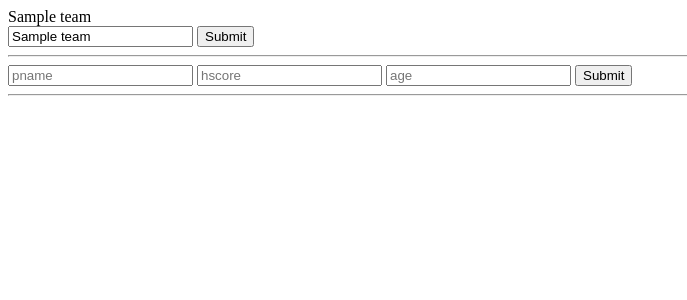
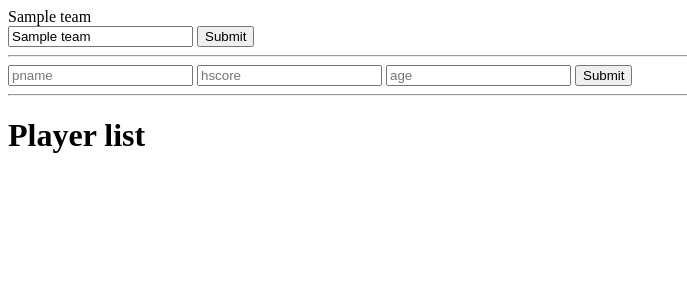
Before and after one commit to aaquib19/team-play-ajax, a Django app: page /delete-team/1/1 in a window 1280 px wide. Shown: the top 300 px of the page, without its empty margins (0-687 px from the left). Run offline with Django 3.2, Linux system fonts and the light colour scheme; tables that the repository leaves empty hold one stand-in row (values such as "Sample post"); data that the repository does not hold is empty; some libraries are stand-ins or nearby versions.

Commit message:
fixed bug in edit url

```diff
--- a/team/views.py
+++ b/team/views.py
@@ -24,9 +24,8 @@ def create_team(request):
 
 def edit_team(request,pk):
     print("in create team")
-    # print(pk)
 
-    # obj.name =
+    obj = Team.objects.get(pk=pk)
 
     print(request.POST)
     if request.POST:
@@ -34,15 +33,12 @@ def edit_team(request,pk):
         plist = players.split(",")
         plist =plist[:-1]
         tname  = request.POST.get("tname")
-        obj = Team.objects.get(pk=pk)
         print(tname)
         obj.tname = tname
         obj.save()
         for id in plist:
             player_obj = Player.objects.get(id=int(id))
             obj.player.add(player_obj)
-        # obj.save()
-        # print(tname,players.split(","))
         print(request.POST)
 
     return render(request,'edit-team.html',{"id":pk,"obj":obj})
@@ -57,5 +53,3 @@ def delete_team(request,teamid,playerid):
     obj.player.remove(player_obj)
 
     return  render(request,'edit-team.html',{"obj":obj})
-
-    # return render(request,'edit-team.html',{"id":teamid,"obj":obj})
--- a/templates/edit-team.html
+++ b/templates/edit-team.html
@@ -30,12 +30,15 @@
 
 <hr>
 
+<h1>Player list</h1>
+<ol>
 
  {% for player in obj.player.all %}
-     <div>{{ player.pname }}</div> <a href="{% url 'delete-team' teamid=obj.id playerid=player.id %}">delete</a>
-
+<li>
+    <div>{{ player.pname }}</div> <a href="{% url 'delete-team' teamid=obj.id playerid=player.id %}">delete</a>
+</li>
 {% endfor %}
-
+</ol>
     <script src="/static/js/jquery-2.2.4.min.js"></script>
     <script src="/static/js/bootstrap.min.js"></script>
 <script>
```
